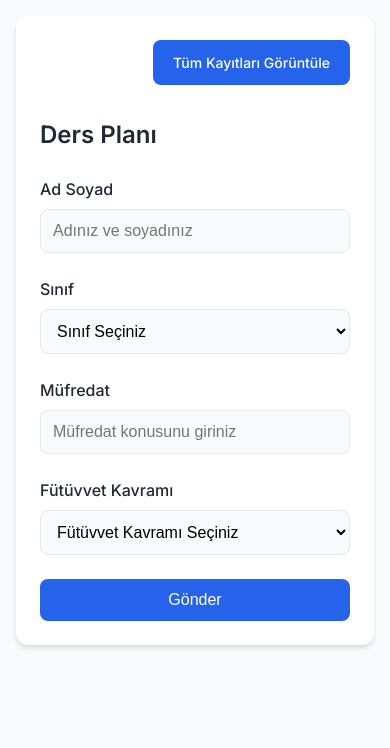
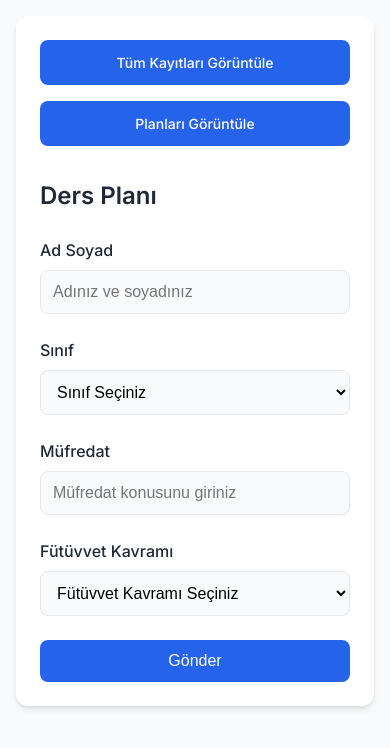
Before and after one commit to s2023ss/dersplan, a website: page index.html in a window 390 px wide. Drawn offline with nearby package versions, Linux system fonts and the light colour scheme.

Commit message:
index.html güncellendi - planlar sayfası için link eklendi

```diff
--- a/index.html
+++ b/index.html
@@ -47,6 +47,9 @@
         .nav-links {
             margin-bottom: 2rem;
             text-align: right;
+            display: flex;
+            gap: 1rem;
+            justify-content: flex-end;
         }
 
         .nav-link {
@@ -184,6 +187,14 @@
             h1 {
                 font-size: 1.5rem;
             }
+            .nav-links {
+                flex-direction: column;
+                align-items: stretch;
+            }
+
+            .nav-link {
+                justify-content: center;
+            }
         }
     </style>
 </head>
@@ -191,6 +202,7 @@
     <div class="container">
         <div class="nav-links">
             <a href="records.html" class="nav-link">Tüm Kayıtları Görüntüle</a>
+            <a href="planlar.html" class="nav-link">Planları Görüntüle</a>
         </div>
         <h1>Ders Planı</h1>
         <form id="n8nForm">
```
